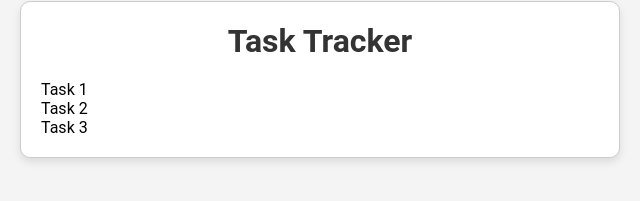
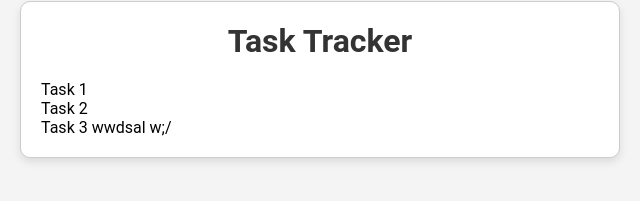
Before and after one commit to Roger-d77/task-tracker, a plain HTML site: page index.html in a window 1280 px wide. Shown: the part 321-522 px from the top of the page, 320-960 px from the left. Drawn offline with Linux system fonts and the light colour scheme.

Commit message:
first change

```diff
--- a/index.html
+++ b/index.html
@@ -12,7 +12,10 @@
       <ul id="tasks">
         <li>Task 1</li>
         <li>Task 2</li>
-        <li>Task 3</li>
+        <li>Task 3
+          wwdsal
+          w;/
+        </li>
       </ul>
     </div>
 
```
